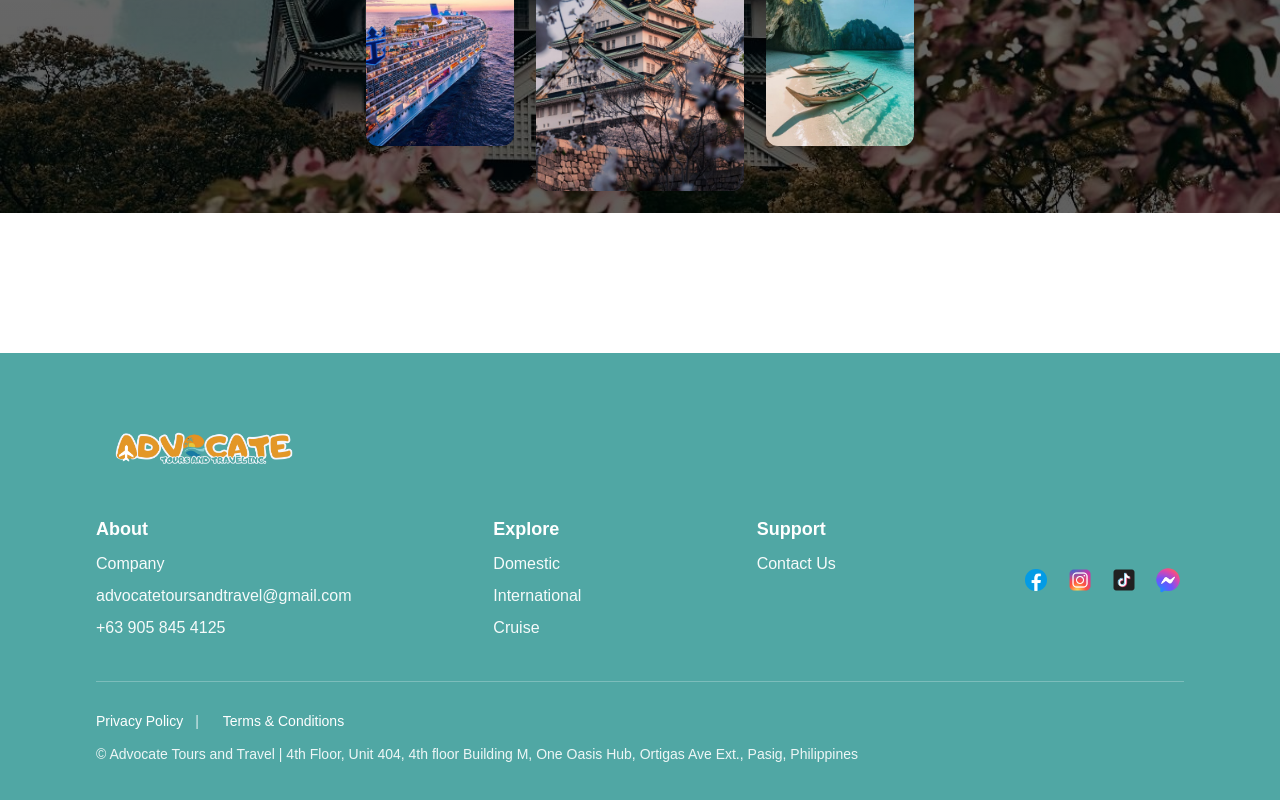
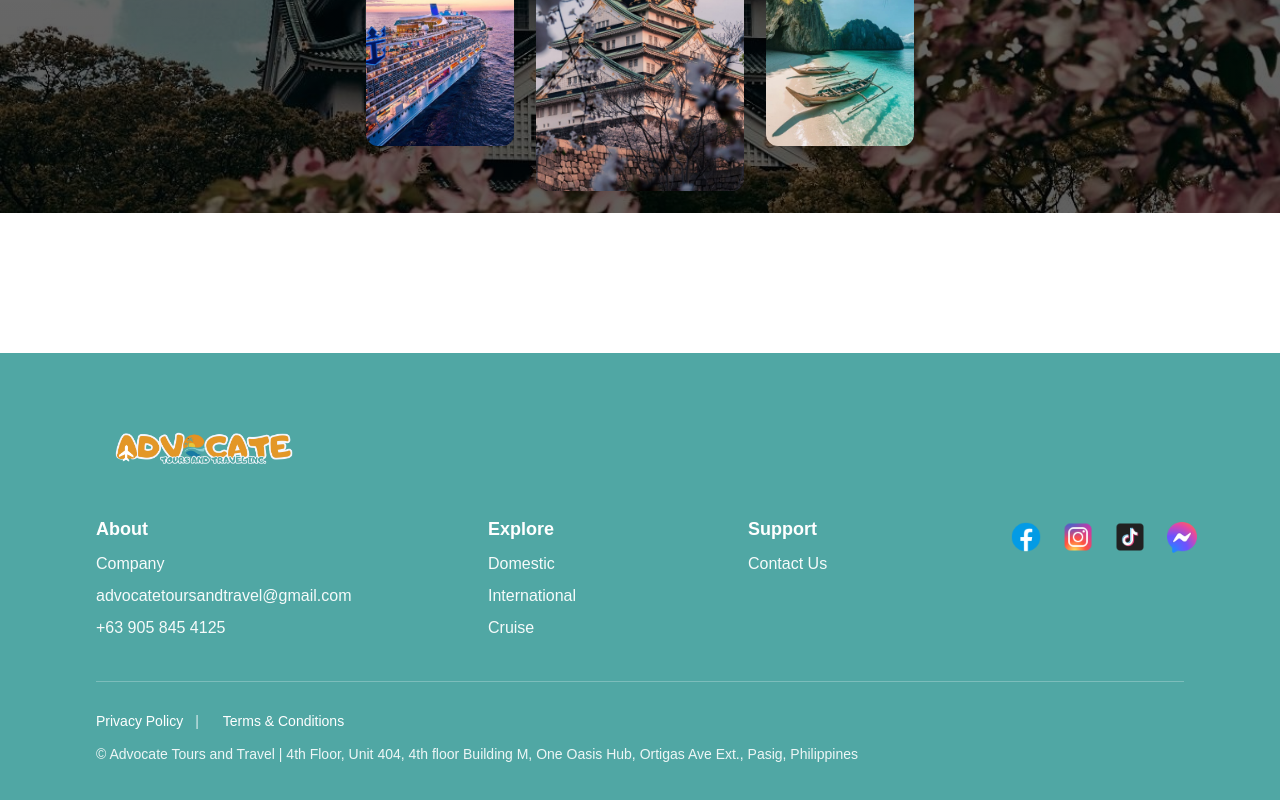
Before and after one commit to Yugirii/advocate-site, a Next.js app: page /destinations in a window 1280 px wide. Shown: the part 447-1247 px from the top of the page. Built offline with nearby package versions, Linux system fonts and the light colour scheme; a web font is replaced by a local one.

Commit message:
Social Links FAB

```diff
--- a/app/destinations/page.module.css
+++ b/app/destinations/page.module.css
@@ -69,6 +69,15 @@
   width: 39.75rem;
   max-width: 100%;
   gap: 1.4rem;
+  will-change: transform, opacity;
+}
+
+.slideRight {
+  animation: carousel-slide-right 320ms cubic-bezier(0.22, 1, 0.36, 1);
+}
+
+.slideLeft {
+  animation: carousel-slide-left 320ms cubic-bezier(0.22, 1, 0.36, 1);
 }
 
 .destinationCard {
@@ -91,6 +100,37 @@
 
 .cardImage {
   @apply object-cover;
+}
+
+@keyframes carousel-slide-right {
+  from {
+    transform: translateX(calc(-50% + 30px));
+    opacity: 0.94;
+  }
+
+  to {
+    transform: translateX(-50%);
+    opacity: 1;
+  }
+}
+
+@keyframes carousel-slide-left {
+  from {
+    transform: translateX(calc(-50% - 30px));
+    opacity: 0.94;
+  }
+
+  to {
+    transform: translateX(-50%);
+    opacity: 1;
+  }
+}
+
+@media (prefers-reduced-motion: reduce) {
+  .slideRight,
+  .slideLeft {
+    animation: none;
+  }
 }
 
 @media (min-width: 768px) and (max-width: 1200px) {
--- a/app/destinations/page.tsx
+++ b/app/destinations/page.tsx
@@ -1,7 +1,7 @@
 "use client";
 
 import Image from "next/image";
-import { useState } from "react";
+import { useEffect, useState } from "react";
 import { Holtwood_One_SC } from "next/font/google";
 import styles from "./page.module.css";
 
@@ -39,6 +39,8 @@ const destinationSlides = [
 
 export default function DestinationsPage() {
   const [activeIndex, setActiveIndex] = useState(0);
+  const [slideDirection, setSlideDirection] = useState<"left" | "right">("right");
+  const [isSliding, setIsSliding] = useState(false);
   const totalSlides = destinationSlides.length;
 
   const activeSlide = destinationSlides[activeIndex];
@@ -46,6 +48,22 @@ export default function DestinationsPage() {
   const rightIndex = (activeIndex + 1) % totalSlides;
   const leftSlide = destinationSlides[leftIndex];
   const rightSlide = destinationSlides[rightIndex];
+
+  useEffect(() => {
+    if (!isSliding) return;
+
+    const timeout = window.setTimeout(() => {
+      setIsSliding(false);
+    }, 320);
+
+    return () => window.clearTimeout(timeout);
+  }, [isSliding]);
+
+  const moveToSlide = (nextIndex: number, direction: "left" | "right") => {
+    setSlideDirection(direction);
+    setActiveIndex(nextIndex);
+    setIsSliding(true);
+  };
 
   return (
     <main className={styles.main}>
@@ -74,12 +92,20 @@ export default function DestinationsPage() {
               </p>
             </div>
 
-            <div className={styles.carouselRow}>
+            <div
+              className={`${styles.carouselRow} ${
+                isSliding
+                  ? slideDirection === "right"
+                    ? styles.slideRight
+                    : styles.slideLeft
+                  : ""
+              }`}
+            >
               <button
                 type="button"
                 className={`${styles.destinationCard} ${styles.sideCard}`}
                 aria-label={`Show ${leftSlide.title} destinations`}
-                onClick={() => setActiveIndex(leftIndex)}
+                onClick={() => moveToSlide(leftIndex, "left")}
               >
                 <Image
                   src={leftSlide.foreground}
@@ -108,7 +134,7 @@ export default function DestinationsPage() {
                 type="button"
                 className={`${styles.destinationCard} ${styles.sideCard}`}
                 aria-label={`Show ${rightSlide.title} destinations`}
-                onClick={() => setActiveIndex(rightIndex)}
+                onClick={() => moveToSlide(rightIndex, "right")}
               >
                 <Image
                   src={rightSlide.foreground}
--- a/app/layout.tsx
+++ b/app/layout.tsx
@@ -2,6 +2,7 @@ import type { Metadata } from "next";
 import { Geist, Geist_Mono } from "next/font/google";
 import Header from "@/components/layouts/Header";
 import Footer from "@/components/layouts/Footer";
+import SocialRail from "@/components/client/SocialRail";
 import "./globals.css";
 
 const geistSans = Geist({
@@ -32,6 +33,7 @@ export default function RootLayout({
         <Header />
         {children}
         <Footer />
+        <SocialRail />
       </body>
     </html>
   );
--- /dev/null
+++ b/components/client/SocialRail.tsx
@@ -0,0 +1,139 @@
+"use client";
+
+import Image from "next/image";
+import Link from "next/link";
+import { useEffect, useMemo, useRef, useState } from "react";
+
+const socialLinks = [
+  { href: "#", label: "Facebook", icon: "/Images/facebookIcon.png" },
+  { href: "#", label: "Instagram", icon: "/Images/instagramIcon.png" },
+  { href: "#", label: "TikTok", icon: "/Images/tiktokIcon.png" },
+  { href: "#", label: "Messenger", icon: "/Images/messengerIcon.png" },
+] as const;
+
+const FLOAT_RIGHT_OFFSET = 44;
+const FLOAT_BOTTOM_OFFSET = 16;
+const DOCK_TRIGGER_BOTTOM_OFFSET = 32;
+const MIN_VIEWPORT_PADDING = 16;
+const MOVE_DURATION_MS = 360;
+
+export default function SocialRail() {
+  const railRef = useRef<HTMLDivElement | null>(null);
+  const dockedRef = useRef(false);
+  const [isDocked, setIsDocked] = useState(false);
+  const [left, setLeft] = useState(0);
+  const [top, setTop] = useState(0);
+
+  useEffect(() => {
+    const footer = document.getElementById("site-footer");
+    const anchor = document.getElementById("footer-social-anchor");
+    const railEl = railRef.current;
+    if (!footer || !anchor || !railEl) return;
+
+    let rafId: number | null = null;
+
+    const measure = (source: "initial" | "scroll" | "resize") => {
+      const railRect = railRef.current?.getBoundingClientRect();
+      const railWidth = railRect?.width ?? 36;
+      const railHeight = railRect?.height ?? 36;
+
+      const floatLeft = window.innerWidth - FLOAT_RIGHT_OFFSET - railWidth;
+      const floatTop = window.innerHeight - FLOAT_BOTTOM_OFFSET - railHeight;
+
+      const anchorRect = anchor.getBoundingClientRect();
+      const shouldDock = anchorRect.top <= window.innerHeight - DOCK_TRIGGER_BOTTOM_OFFSET;
+
+      if (shouldDock) {
+        const nextLeft = Math.max(
+          MIN_VIEWPORT_PADDING,
+          Math.min(anchorRect.left, window.innerWidth - railWidth - MIN_VIEWPORT_PADDING),
+        );
+        const nextTop = Math.max(
+          MIN_VIEWPORT_PADDING,
+          Math.min(anchorRect.top, window.innerHeight - railHeight - MIN_VIEWPORT_PADDING),
+        );
+
+        // Lock position once docked during scroll, and only update during resize/initial measurement.
+        if (!dockedRef.current || source !== "scroll") {
+          setLeft(nextLeft);
+          setTop(nextTop);
+        }
+
+        if (!dockedRef.current) {
+          dockedRef.current = true;
+          setIsDocked(true);
+        }
+        return;
+      }
+
+      setLeft(floatLeft);
+      setTop(floatTop);
+
+      if (dockedRef.current) {
+        dockedRef.current = false;
+        setIsDocked(false);
+      }
+    };
+
+    const onViewportChange = () => {
+      if (rafId !== null) cancelAnimationFrame(rafId);
+      rafId = requestAnimationFrame(() => measure("scroll"));
+    };
+
+    const onResize = () => {
+      if (rafId !== null) cancelAnimationFrame(rafId);
+      rafId = requestAnimationFrame(() => measure("resize"));
+    };
+
+    measure("initial");
+    window.addEventListener("scroll", onViewportChange, { passive: true });
+    window.addEventListener("resize", onResize);
+    const resizeObserver = new ResizeObserver(onResize);
+    resizeObserver.observe(footer);
+    resizeObserver.observe(anchor);
+    resizeObserver.observe(railEl);
+
+    return () => {
+      if (rafId !== null) cancelAnimationFrame(rafId);
+      window.removeEventListener("scroll", onViewportChange);
+      window.removeEventListener("resize", onResize);
+      resizeObserver.disconnect();
+    };
+  }, []);
+
+  const railStyle = useMemo(() => {
+    return {
+      position: "fixed" as const,
+      left: `${left}px`,
+      top: `${top}px`,
+      transition: `left ${MOVE_DURATION_MS}ms cubic-bezier(0.22, 1, 0.36, 1), top ${MOVE_DURATION_MS}ms cubic-bezier(0.22, 1, 0.36, 1)`,
+      willChange: "left, top",
+    };
+  }, [left, top]);
+
+  return (
+    <div
+      ref={railRef}
+      aria-label="Social links"
+      className={`z-40 flex ${isDocked ? "flex-row items-center gap-4" : "flex-col items-center gap-3 sm:gap-4"}`}
+      style={railStyle}
+    >
+      {socialLinks.map((item) => (
+        <Link
+          key={item.label}
+          href={item.href}
+          aria-label={item.label}
+          className="inline-flex h-8 w-8 items-center justify-center transition-opacity duration-200 hover:opacity-80 sm:h-9 sm:w-9"
+        >
+          <Image
+            src={item.icon}
+            alt={item.label}
+            width={36}
+            height={36}
+            className="h-full w-full object-contain"
+          />
+        </Link>
+      ))}
+    </div>
+  );
+}
--- a/components/layouts/Footer.tsx
+++ b/components/layouts/Footer.tsx
@@ -5,13 +5,6 @@ const legalLinks = [
   { href: "/privacy-policy", label: "Privacy Policy" },
   { href: "/terms-and-conditions", label: "Terms & Conditions" },
 
-];
-
-const socialLinks = [
-  { href: "#", label: "Facebook", icon: "/Images/facebookIcon.png" },
-  { href: "#", label: "Instagram", icon: "/Images/instagramIcon.png" },
-  { href: "#", label: "TikTok", icon: "/Images/tiktokIcon.png" },
-  { href: "#", label: "Messenger", icon: "/Images/messengerIcon.png" },
 ];
 
 const exploreLinks = [
@@ -25,7 +18,7 @@ const footerLinkClass =
 
 export default function Footer() {
   return (
-    <footer className="w-full bg-[#50A7A4] text-white">
+    <footer id="site-footer" className="w-full bg-[#50A7A4] text-white">
       <div className="mx-auto w-full max-w-6xl px-6 py-12 md:px-8 md:py-14">
         <div className="flex items-start justify-between gap-6">
           <Link href="/" className="inline-flex">
@@ -76,24 +69,11 @@ export default function Footer() {
               </Link>
             </div>
           </div>
-          <div className="flex items-center gap-3 md:mt-1 md:justify-self-end">
-            {socialLinks.map((item) => (
-              <Link
-                key={item.label}
-                href={item.href}
-                aria-label={item.label}
-                className="inline-flex h-8 w-8 items-center justify-center transition-all duration-200 ease-out hover:-translate-y-px hover:opacity-85"
-              >
-                <Image
-                  src={item.icon}
-                  alt={item.label}
-                  width={28}
-                  height={28}
-                  className="h-7 w-7 object-contain"
-                />
-              </Link>
-            ))}
-          </div>
+          <div
+            id="footer-social-anchor"
+            aria-hidden="true"
+            className="h-8 w-[176px] md:mt-1 md:justify-self-end"
+          />
 
         </div>
 
```
